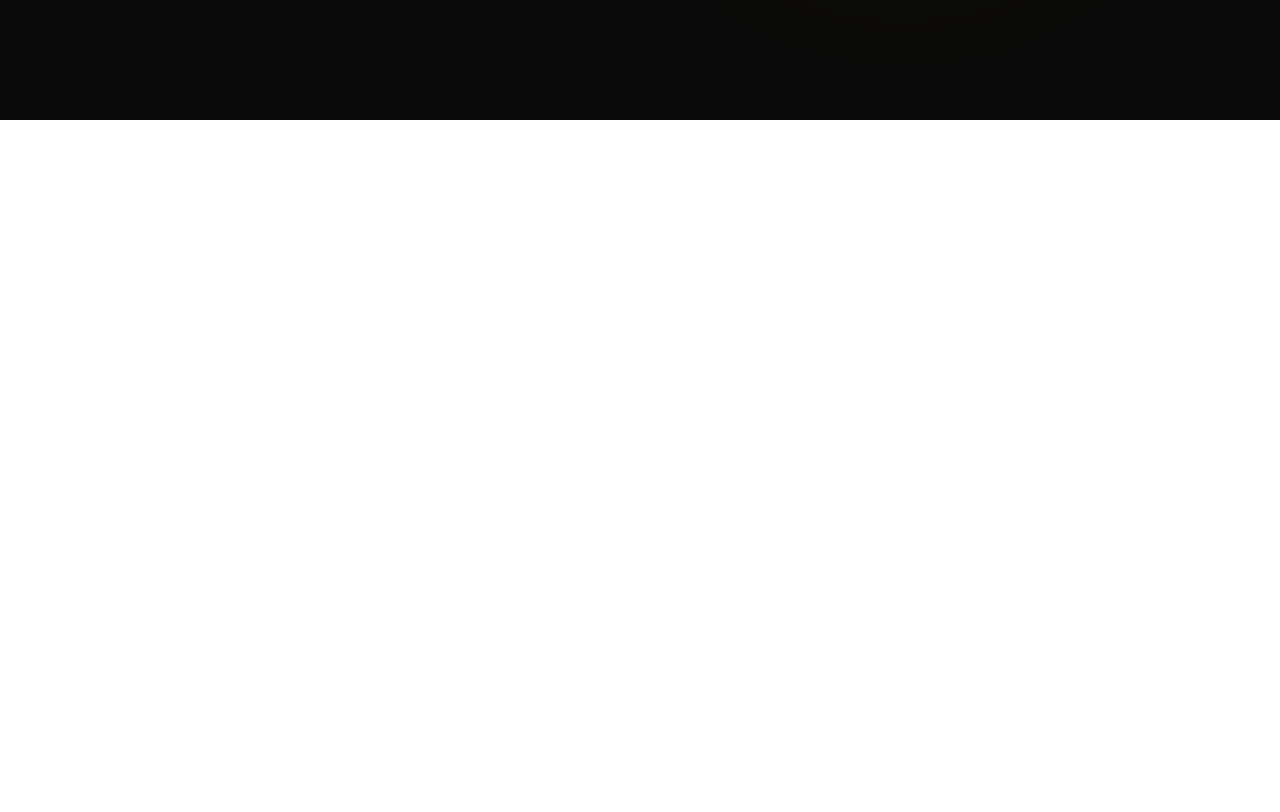
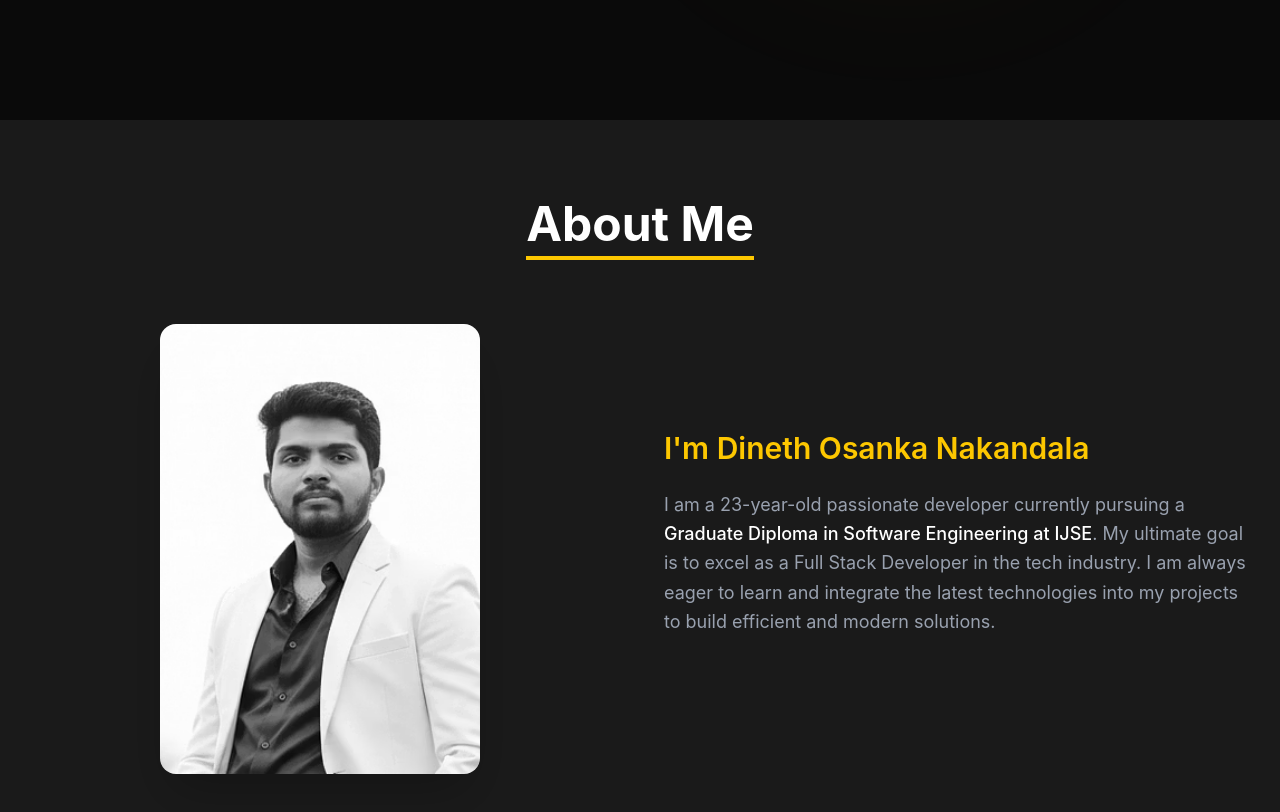
Before and after one commit to Dineth0/My-Portfolio---React, a React (Vite) app: page / in a window 1280 px wide. Shown: the part 680-1492 px from the top of the page. Before the commit the page ends 800 px from the top, so only its background shows below. Built offline with nearby package versions, Linux system fonts and the light colour scheme.

Commit message:
add about section

```diff
--- a/src/App.tsx
+++ b/src/App.tsx
@@ -1,16 +1,17 @@
 import './App.css'
+import AboutSection from './components/about_section'
 import Header from './components/header'
 import HeroSection from './components/hero_section'
 
 
 function App() {
   return (
-    <div className="bg-[#0a0a0a] min-h-screen text-white">
+    <div className="bg-[#0a0a0a] min-h-screen text-white overflow-x-hidden">
       <Header />
 
       <main>
         <HeroSection />
-
+        <AboutSection/>
       </main>
 
     </div>
--- a/src/components/about_section.tsx
+++ b/src/components/about_section.tsx
@@ -0,0 +1,69 @@
+import React from 'react';
+import { motion } from 'framer-motion';
+import aboutImg from '../assets/dine.png';
+
+const AboutSection: React.FC = () => {
+  return (
+    <section id="aboutme" className="py-20 bg-[#1a1a1a] text-white px-6">
+      <div className="max-w-7xl mx-auto">
+
+
+        <div className="text-center mb-16">
+          <motion.h2
+            initial={{ opacity: 0, y: 20 }}
+            whileInView={{ opacity: 1, y: 0 }}
+            transition={{ duration: 0.5 }}
+            className="text-4xl md:text-5xl font-bold inline-block border-b-4 border-yellow-400 pb-2"
+          >
+            About Me
+          </motion.h2>
+        </div>
+
+        <div className="grid md:grid-cols-2 gap-12 items-center">
+
+          <motion.div
+            initial={{ opacity: 0, x: -50 }}
+            whileInView={{ opacity: 1, x: 0 }}
+            transition={{ duration: 0.8 }}
+            className="flex justify-center relative"
+          >
+            <div className="relative group">
+              <div className="absolute -bottom-4 -right-4 w-full h-full border-2 border-yellow-400 rounded-2xl -z-10 group-hover:bottom-0 group-hover:right-0 transition-all duration-300"></div>
+
+              <img
+                src={aboutImg}
+                alt="Dineth Osanka"
+                className="w-64 md:w-80 h-[350px] md:h-[450px] object-cover rounded-2xl shadow-2xl grayscale hover:grayscale-0 transition-all duration-500"
+              />
+            </div>
+          </motion.div>
+
+          <motion.div
+            initial={{ opacity: 0, x: 50 }}
+            whileInView={{ opacity: 1, x: 0 }}
+            transition={{ duration: 0.8 }}
+          >
+            <h3 className="text-2xl md:text-3xl font-semibold mb-6 text-yellow-400">
+              I'm Dineth Osanka Nakandala
+            </h3>
+
+            <p className="text-gray-400 leading-relaxed mb-8 text-lg">
+              I am a 23-year-old passionate developer currently pursuing a
+              <span className="text-white font-medium"> Graduate Diploma in Software Engineering at IJSE</span>.
+              My ultimate goal is to excel as a Full Stack Developer in the tech industry.
+              I am always eager to learn and integrate the latest technologies into my projects to build
+              efficient and modern solutions.
+            </p>
+
+
+
+
+          </motion.div>
+
+        </div>
+      </div>
+    </section>
+  );
+};
+
+export default AboutSection;
--- a/src/components/hero_section.tsx
+++ b/src/components/hero_section.tsx
@@ -1,13 +1,14 @@
 import React from 'react';
 import { motion } from 'framer-motion';
 import { FaGithub, FaLinkedinIn, FaFacebookF, FaInstagram, FaTwitter } from 'react-icons/fa';
+import hero from '../assets/hero.png'
 
 const HeroSection: React.FC = () => {
   const socials = [
-    { icon: <FaGithub />, link: "https://github.com/your-username" },
-    { icon: <FaLinkedinIn />, link: "https://linkedin.com/in/your-username" },
-    { icon: <FaFacebookF />, link: "#" },
-    { icon: <FaInstagram />, link: "#" },
+    { icon: <FaGithub />, link: "https://github.com/Dineth0" },
+    { icon: <FaLinkedinIn />, link: "https://www.linkedin.com/in/dineth-nakandala-2b8aa42b4/" },
+    { icon: <FaFacebookF />, link: "https://www.facebook.com/dineth.nakandala" },
+    { icon: <FaInstagram />, link: "https://www.instagram.com/dinethnakandala/" },
     { icon: <FaTwitter />, link: "#" },
   ];
 
@@ -27,7 +28,7 @@
             Hi, I'm <span className="text-yellow-400">Dineth</span>
           </h1>
           <h2 className="text-xl md:text-3xl text-gray-400 font-light mb-10">
-            Full Stack Developer & UI Designer
+            Full Stack Developer
           </h2>
 
           <div className="flex space-x-4">
@@ -57,7 +58,7 @@
           <div className="relative group">
             <div className="absolute -inset-1 bg-gradient-to-r from-yellow-400 to-orange-500 rounded-full blur opacity-25 group-hover:opacity-50 transition duration-1000"></div>
             <img
-              src="../assets/react.svg"
+              src={hero}
               alt="Dineth Profile"
               className="relative w-72 md:w-[400px] object-cover drop-shadow-2xl"
             />
```
Also changed, not shown: src/assets/dine.png (added), src/assets/hero.png (added).
